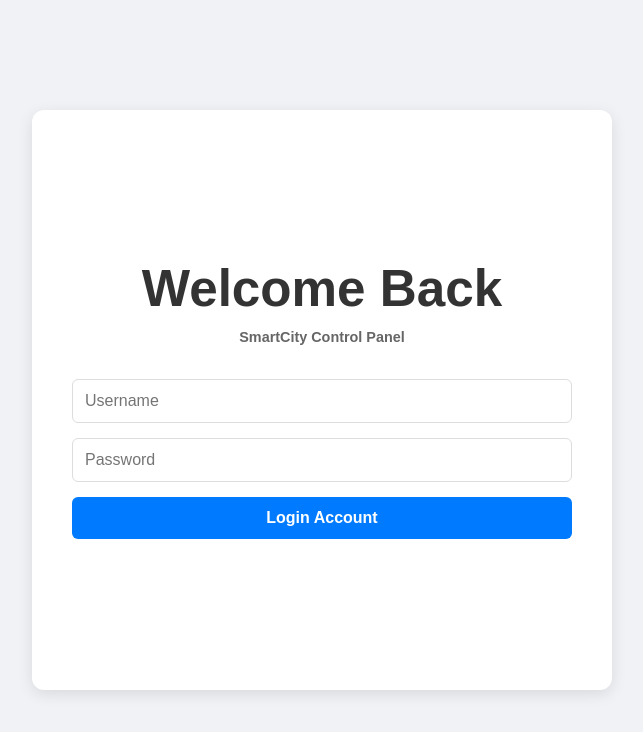
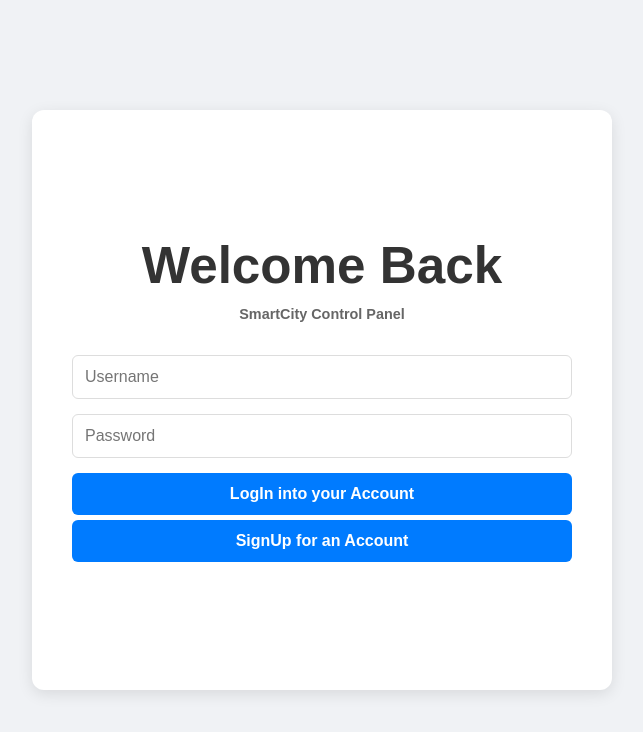
Before and after one commit to luk0111/SmartCity, a React app in the folder frontend/: page / in a window 1280 px wide. Shown: the top 732 px of the page, without its empty margins (318-961 px from the left). Built offline with nearby package versions, Linux system fonts and the light colour scheme; the HTML template or start-up script is replaced by a standard one; a web font is replaced by a local one.

Commit message:
Minor changes to signup UI. TODO: Add backend logic for the signup button.

```diff
--- a/frontend/src/components/AuthPage.tsx
+++ b/frontend/src/components/AuthPage.tsx
@@ -3,14 +3,15 @@ import { useSpring, useTransition, animated } from '@react-spring/web'
 
 interface AuthPageProps {
     onLoginSuccess: () => void
+    onSignupSuccess: () => void
 }
 
-export default function AuthPage({ onLoginSuccess }: AuthPageProps) {
+export default function AuthPage({ onLoginSuccess, onSignupSuccess }: AuthPageProps) {
     const [username, setUsername] = useState('')
     const [password, setPassword] = useState('')
     const [error, setError] = useState('')
 
-    // Main Card Animation
+    // Main Auth Animation
     const fadeIn = useSpring({
         from: { opacity: 0, transform: 'translateY(-50px)' },
         to: { opacity: 1, transform: 'translateY(0px)' },
@@ -49,6 +50,30 @@ export default function AuthPage({ onLoginSuccess }: AuthPageProps) {
         }
     }
 
+    const handleSignup = async () => {
+        console.log("Attempting signup for:", username)
+        setError('')
+
+        try {
+            const response = await fetch('http://localhost:8080/api/auth/signup', {
+                method: 'POST',
+                headers: {'Content-Type': 'application/json'},
+                body: JSON.stringify({username, password})
+            })
+            const result = await response.text()
+
+            if (result === "Signup Success!") {
+                onSignupSuccess()
+            } else {
+                setError(result)
+            }
+        }
+        catch (err) {
+            console.error("Error:", err)
+            setError("Connection Failed - Is the Java Backend running?")
+        }
+    }
+
     return (
         <div style={styles.pageContainer}>
             <animated.div style={{ ...styles.card, ...fadeIn }}>
@@ -72,6 +97,16 @@ export default function AuthPage({ onLoginSuccess }: AuthPageProps) {
 
                 {/* 3. The Animated Error Message */}
                 {/* We map over the transition to render the animated text */}
+
+
+                <button onClick={handleLogin} style={styles.button}>
+                    LogIn into your Account
+                </button>
+
+                <button onClick={handleSignup} style={{ ...styles.button, marginTop: '5px' }}>
+                    SignUp for an Account
+                </button>
+
                 {errorTransitions((style, item) =>
                     item ? (
                         <animated.p style={{ ...styles.errorText, ...style }}>
@@ -79,10 +114,6 @@ export default function AuthPage({ onLoginSuccess }: AuthPageProps) {
                         </animated.p>
                     ) : null
                 )}
-
-                <button onClick={handleLogin} style={styles.button}>
-                    Login Account
-                </button>
 
             </animated.div>
         </div>
@@ -127,7 +158,7 @@ const styles = {
 
         // Positioning (Anchored to the card, so button doesn't move)
         position: 'absolute' as const,
-        bottom: '110px',
+        bottom: '85px',
         left: '0',
         right: '0',
         textAlign: 'center' as const,
```
